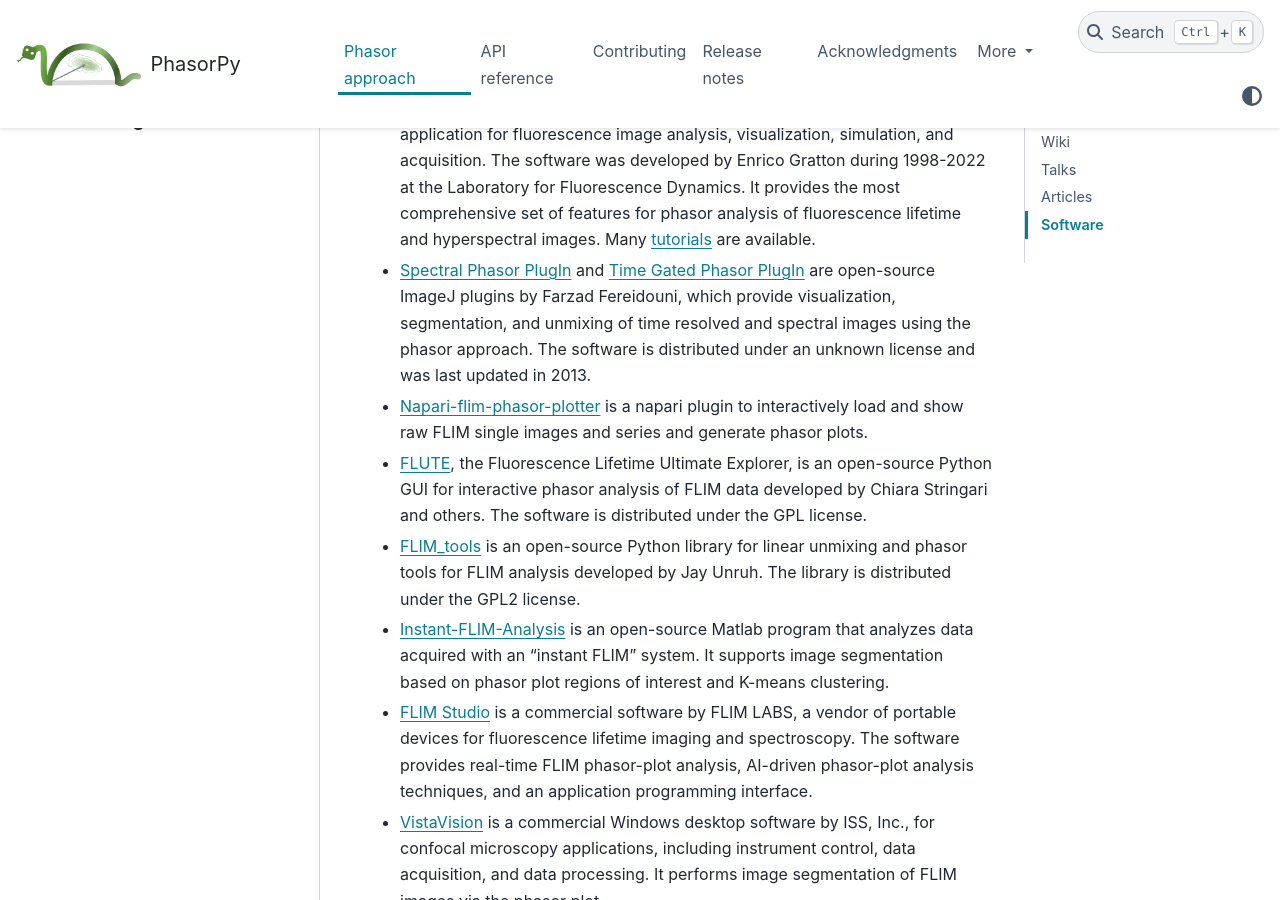
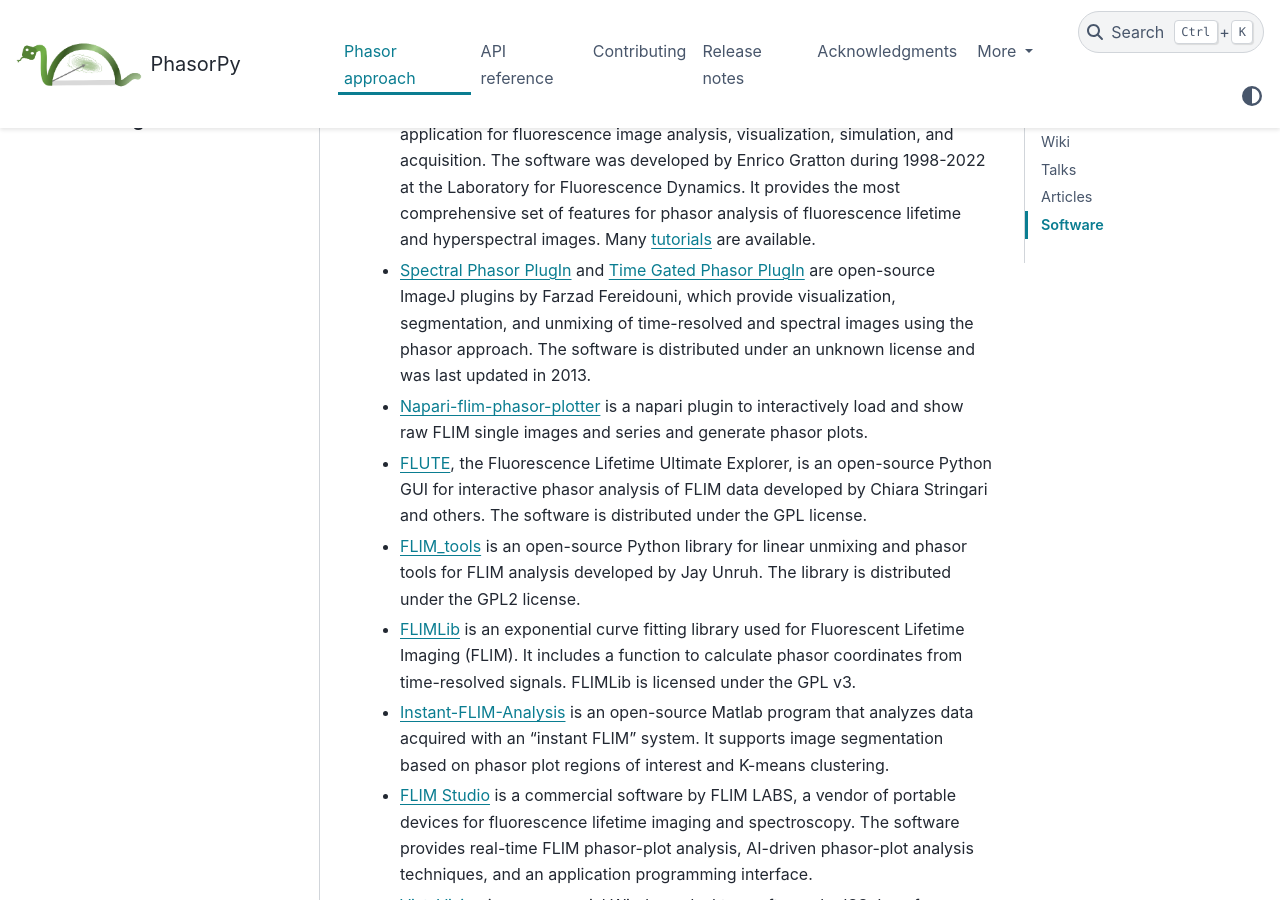
Before and after one commit to phasorpy/phasorpy, a Sphinx documentation site: the page built from docs/phasor_approach.rst, in a window 1280 px wide and 900 px high, scrolled down 2132 px. Built offline with Sphinx 7.4.7 and the PyData theme 0.15.4, drawn with Linux system fonts in a browser that asks for light colours; pages that are not in the unit, such as notebooks, are missing from menus.

Commit message:
Mention FLIMLib (#2)

```diff
--- a/docs/phasor_approach.rst
+++ b/docs/phasor_approach.rst
@@ -130,7 +130,7 @@
   and
   `Time Gated Phasor PlugIn <http://spechron.com/Time%20gated%20Phasor-Download.aspx>`_
   are open-source ImageJ plugins by Farzad Fereidouni, which provide
-  visualization, segmentation, and unmixing of time resolved and spectral
+  visualization, segmentation, and unmixing of time-resolved and spectral
   images using the phasor approach. The software is distributed under an
   unknown license and was last updated in 2013.
 
@@ -147,6 +147,11 @@
   is an open-source Python library for linear unmixing and phasor tools for
   FLIM analysis developed by Jay Unruh. The library is distributed under
   the GPL2 license.
+
+- `FLIMLib <https://flimlib.github.io>`_ is an exponential curve fitting
+  library used for Fluorescent Lifetime Imaging (FLIM). It includes a function
+  to calculate phasor coordinates from time-resolved signals.
+  FLIMLib is licensed under the GPL v3.
 
 - `Instant-FLIM-Analysis <https://github.com/yzhang34/Instant-FLIM-Analysis>`_
   is an open-source Matlab program that analyzes data acquired with an
```
